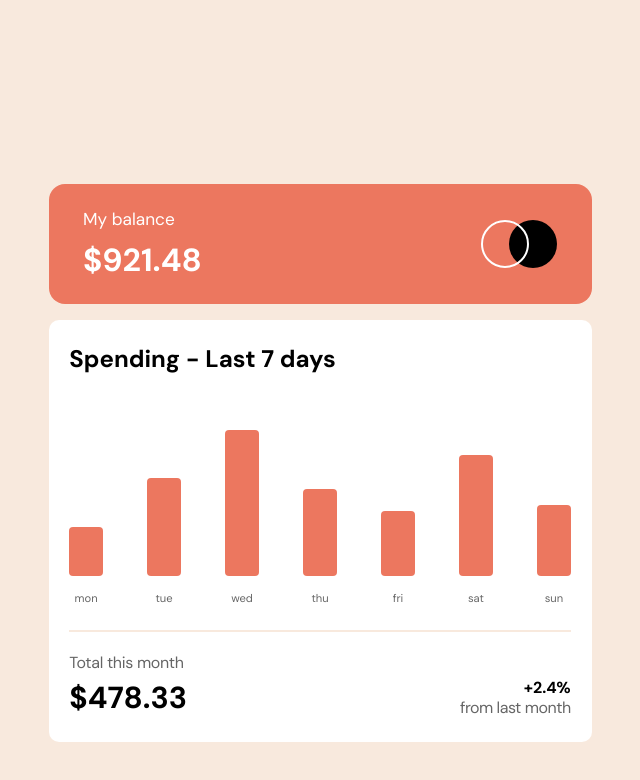
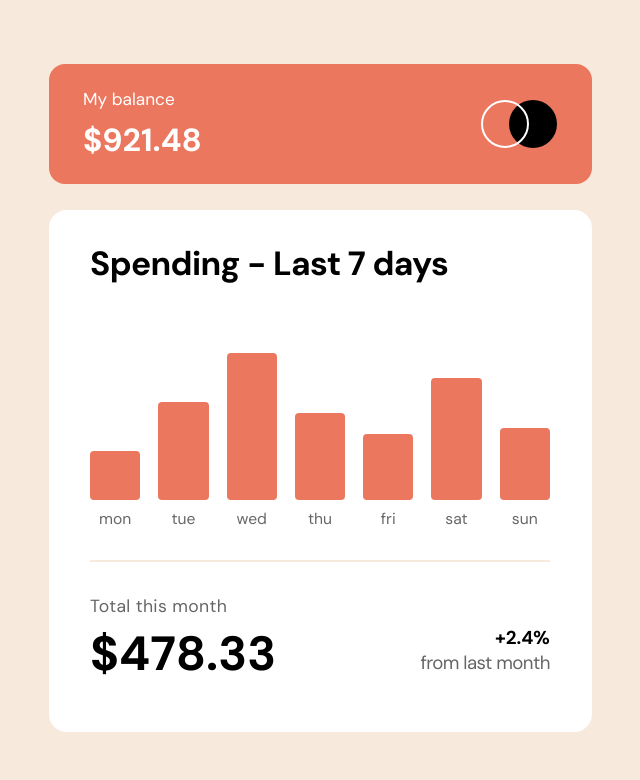
Before and after one commit to DenKuznets/Expenses-chart-component, a React (Vite) app: page / in a window 1280 px wide. Shown: the top 780 px of the page, without its empty margins (320-960 px from the left). Built offline with nearby package versions, Linux system fonts and the light colour scheme.

Commit message:
main desktop done

```diff
--- a/src/Components/Main.tsx
+++ b/src/Components/Main.tsx
@@ -1,5 +1,6 @@
 import React from "react";
 import styled from "styled-components";
+import desktopWidth from "../../constants";
 interface Props {
   children: React.ReactNode;
 }
@@ -7,14 +8,23 @@ interface Props {
 const StyledMain = styled.main`
   background-color: white;
   border-radius: 10px;
-  margin-top: 1em;
   height: 422px;
   padding: 1.3em 1.3em;
+  @media (min-width: ${desktopWidth}) {
+    padding-top: 0.9em;
+    font-size: 2rem;
+    border-radius: 18px;
+    height: 522px;
+  }
   hr {
     margin-bottom: 1.2em;
     border: none;
     border-bottom: 2px solid;
     border-color: hsl(27, 66%, 92%);
+    @media (min-width: ${desktopWidth}) {
+       margin-bottom: 0.7em;
+
+     }
   }
 `;
 
--- a/src/Components/Styled/Container.styled.ts
+++ b/src/Components/Styled/Container.styled.ts
@@ -7,10 +7,10 @@ const Container = styled.div`
   max-width: 375px;
   margin: auto;
   padding: 4em 1em;
+  gap: 16px;
   @media (min-width: ${desktopWidth}) {
+    gap: 26px;
     max-width: 575px;
-    /* удалить paddint top после допила */
-    padding-top: 11.5em;
   }
 `;
 
--- a/src/Components/Styled/Spending.styled.ts
+++ b/src/Components/Styled/Spending.styled.ts
@@ -1,4 +1,5 @@
 import styled from "styled-components";
+import desktopWidth from "../../../constants";
 
 interface StyledProps {
   height?: number;
@@ -8,27 +9,41 @@ export const Bar = styled.div`
   height: ${(props: StyledProps) =>
     `${props.height ? props.height * 2.8 : ""}px`
   };
-  /* outline: 1px solid red; */
   background-color: hsl(10, 79%, 65%);
-  width: 3em;
+  width: 3.2em;
   border-radius: 4px;
   margin-bottom: 1.2em;
+  @media (min-width: ${desktopWidth}) {
+
+    margin-bottom: 0.5em;
+  }
 `;
 
 export const StyledSpending = styled.div`
   width: 100%;
   display: flex;
   flex-direction: column;
+  @media (min-width: ${desktopWidth}) {
+    font-size: 1.4rem;
+  }
 
 
   h1 {
-    font-size: 1.5rem;
+    font-size: 1.5em;
     margin-bottom: 2.2em;
+    @media (min-width: ${desktopWidth}) {
+      margin-bottom: 1.9em;
+      letter-spacing: -0.02em;
+    }
+
   }
   .graph-container {
     overflow: hidden;
     height: 184px;
     margin-bottom: 0.5em;
+    @media (min-width: ${desktopWidth}) {
+     margin-bottom: 0.3em;
+   }
   }
 
   .graph {
@@ -37,7 +52,7 @@ export const StyledSpending = styled.div`
     justify-content: space-between;
   }
   .day {
-    font-size: 0.7rem;
+    font-size: 0.7em;
     display: flex;
     flex-direction: column;
     text-align: center;
--- a/src/Components/Total.tsx
+++ b/src/Components/Total.tsx
@@ -1,5 +1,5 @@
-import React from "react";
 import styled from "styled-components";
+import desktopWidth from "../../constants";
 
 const StyledTotal = styled.div`
   display: flex;
@@ -12,19 +12,36 @@ const StyledTotal = styled.div`
   .month-text {
     letter-spacing: -0.02em;
     opacity: 0.6;
+    @media (min-width: ${desktopWidth}) {
+      font-size: 1.1rem;
+      letter-spacing: 0.02em;
+      line-height: 2.6;
+    }
   }
   .month-number {
     font-size: 1.9rem;
     font-weight: 700;
+    @media (min-width: ${desktopWidth}) {
+      font-size: 3rem;
+      line-height: 1;
+    }
   }
   .percentage-number {
     font-weight: 700;
     text-align: end;
     line-height: 1;
+    @media (min-width: ${desktopWidth}) {
+      font-size: 1.17rem;
+      line-height: 1;
+    }
   }
   .percentage-text {
     opacity: 0.6;
     letter-spacing: -0.03em;
+    @media (min-width: ${desktopWidth}) {
+      font-size: 1.17rem;
+      line-height: 1.6;
+    }
   }
 `;
 
```
Also changed, not shown: 1 other file (tests, documents, lock files or other folders).
